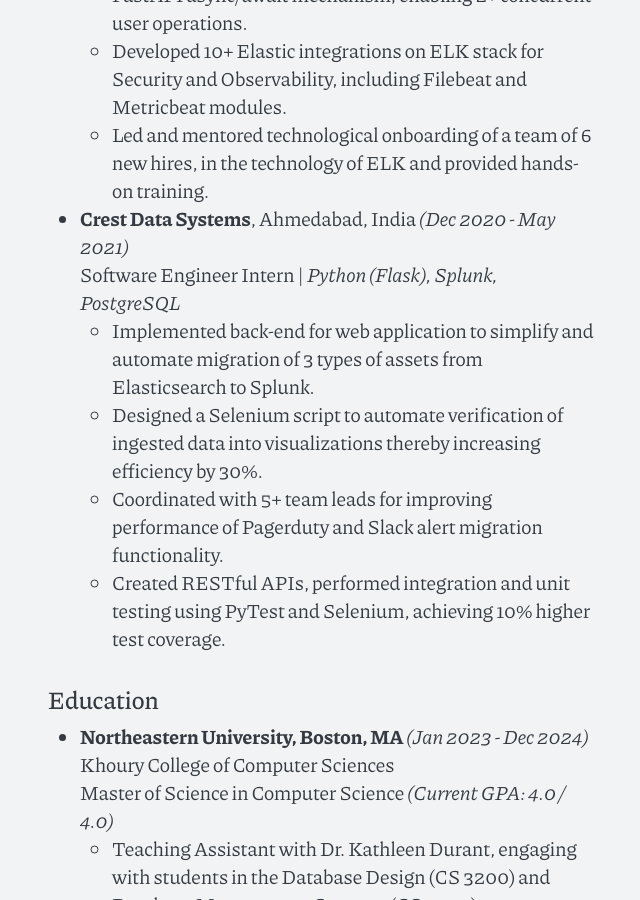
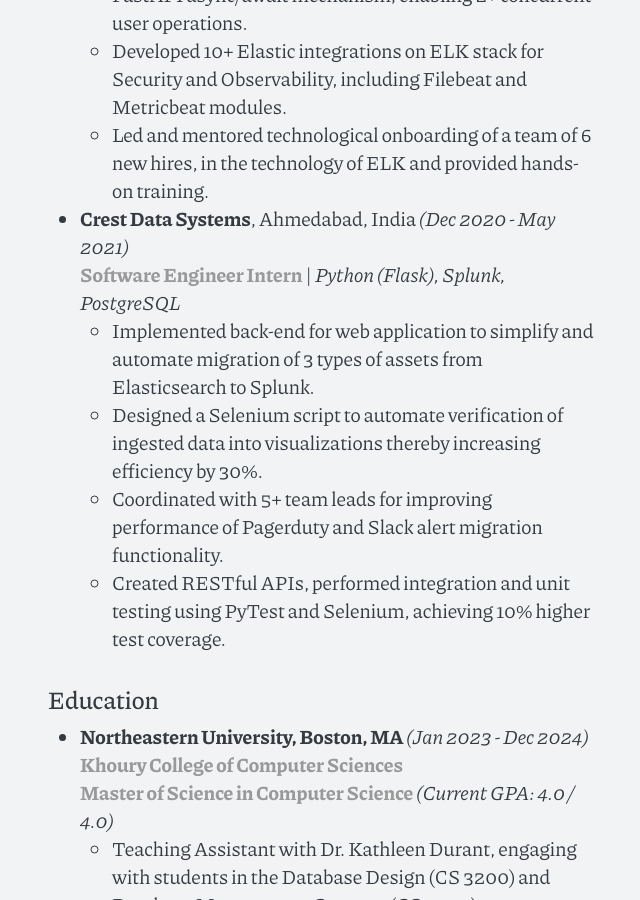
Before and after one commit to yug-rajani/yug-rajani.github.io, a Jekyll site: the page built from cv.md, in a window 1280 px wide and 900 px high, scrolled down 705 px. Shown: the whole window, without its empty margins (319-959 px from the left). Built offline with Jekyll 4.4.1, drawn with Linux system fonts in a browser that asks for light colours.

Commit message:
Update gray shade to positions and degrees

```diff
--- a/cv.md
+++ b/cv.md
@@ -11,7 +11,7 @@ title: Resume
 
 I have successfully applied my software engineering expertise to develop effective solutions for real-world challenges. With a proven ability to work both independently and collaboratively, I consistently deliver high-quality results.
 
-- <strong>Crest Data Systems</strong>, Ahmedabad, India *(May 2021 - Oct 2022)* <br>
+- **Crest Data Systems**, Ahmedabad, India *(May 2021 - Oct 2022)* <br>
   <span style="font-weight: bold; color: #999;">Software Engineer</span> | *Python (FastAPI), ELK Stack, Golang*
   - Collaborated with cross-functional teams across 2 Business Units (Security Analytics and Automation, Product and Solutions).
   - Optimized Cisco SDWAN report generation feature using FastAPI async/await mechanism, enabling 2+ concurrent user operations.
@@ -19,7 +19,7 @@ I have successfully applied my software engineering expertise to develop effecti
   - Led and mentored technological onboarding of a team of 6 new hires, in the technology of ELK and provided hands-on training.
 
 - **Crest Data Systems**, Ahmedabad, India *(Dec 2020 - May 2021)* <br>
-  Software Engineer Intern | *Python (Flask), Splunk, PostgreSQL*
+  <span style="font-weight: bold; color: #999;">Software Engineer Intern</span> | *Python (Flask), Splunk, PostgreSQL*
   - Implemented back-end for web application to simplify and automate migration of 3 types of assets from Elasticsearch to Splunk.
   - Designed a Selenium script to automate verification of ingested data into visualizations thereby increasing efficiency by 30%.
   - Coordinated with 5+ team leads for improving performance of Pagerduty and Slack alert migration functionality.
@@ -28,15 +28,15 @@ I have successfully applied my software engineering expertise to develop effecti
 ## Education
 
 - **Northeastern University, Boston, MA** *(Jan 2023 - Dec 2024)* <br>
-  Khoury College of Computer Sciences <br>
-  Master of Science in Computer Science *(Current GPA: 4.0 / 4.0)*
+  <span style="font-weight: bold; color: #999;">Khoury College of Computer Sciences</span> <br>
+  <span style="font-weight: bold; color: #999;">Master of Science in Computer Science</span> *(Current GPA: 4.0 / 4.0)*
   - Teaching Assistant with Dr. Kathleen Durant, engaging with students in the Database Design (CS 3200) and Database Management Systems (CS 5200) courses to foster understanding and growth.
   - Research Assistant with Dr. Dimitrios Koutsonikolas at NU Wireless Networking and Systems Lab, contributing to 5G mm wave data collection and analysis in Boston, MA.
   - Student Success Guide with the Student Success Initiative, guiding and supporting fellow students in their academic and personal journey, providing assistance in navigating university resources and fostering a thriving and inclusive campus community.
 
 - **Dharmsinh Desai University, Nadiad** *(Jun 2017 - May 2021)* <br>
-  Faculty of Technology <br>
-  Bachelor of Technology in Computer Engineering *(GPA: 4.0 / 4.0)*
+  <span style="font-weight: bold; color: #999;">Faculty of Technology</span> <br>
+  <span style="font-weight: bold; color: #999;">Bachelor of Technology in Computer Engineering</span> *(GPA: 4.0 / 4.0)*
   - Received First Class with Distinction.
   - Secured 1st Rank across branches in the university in 1st Year of Bachelors.
   - Secured All India Rank 16 in National Creativity Aptitude Test (NCAT).
```
